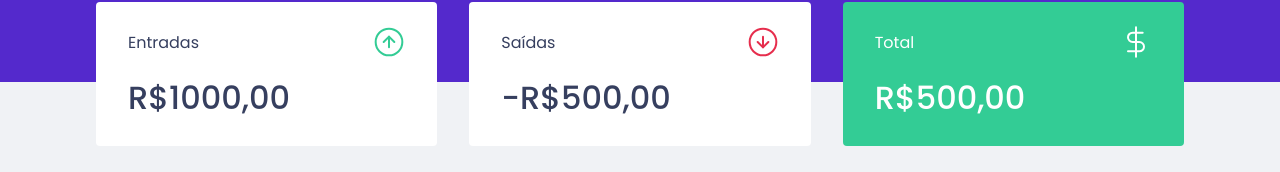
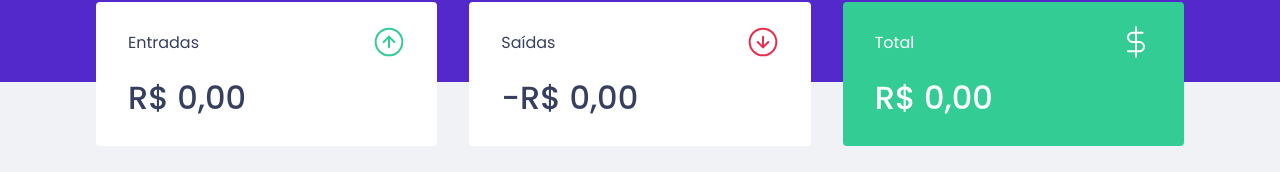
Before and after one commit to Fekleite/dtmoney, a React (Create React App) app: page / in a window 1280 px wide. Shown: the part 158-330 px from the top of the page. Built offline with nearby package versions, Linux system fonts and the light colour scheme; no server answers; what miragejs would draw is missing.

Commit message:
feat: create transactions context

```diff
--- /dev/null
+++ b/src/TransactionsContext.tsx
@@ -0,0 +1,49 @@
+import { createContext, useState, useEffect, ReactNode } from 'react';
+
+import { api } from './services/api';
+
+interface Transaction {
+  id: number;
+  title: string;
+  amount: number;
+  type: string;
+  category: string;
+  createdAt: string;
+}
+
+interface TransactionProviderProps {
+  children: ReactNode;
+}
+
+interface TransactionContextData {
+  transactions: Transaction[];
+  createTransaction: (transactions: TransactionInput) => Promise<void>;
+}
+
+type TransactionInput = Omit<Transaction, 'id' | 'createdAt'>;
+
+export const TransactionsContext = createContext<TransactionContextData>({} as TransactionContextData);
+
+export function TransactionsProvider({children}: TransactionProviderProps) {
+  const [transactions, setTransactions] = useState<Transaction[]>([])
+
+  useEffect(() => {
+    api.get('transactions').then(res => setTransactions(res.data.transactions))
+  }, [])
+
+  async function createTransaction(transactionInput: TransactionInput) {
+    const response = await api.post('/transactions', {
+      ...transactionInput,
+      createdAt: new Date()
+    });
+    const { transaction } = response.data
+
+    setTransactions([...transactions, transaction])
+  }
+
+  return (
+    <TransactionsContext.Provider value={{ transactions, createTransaction }}>
+      {children}
+    </TransactionsContext.Provider>
+  )
+}
--- a/src/components/NewTransactionModal/index.tsx
+++ b/src/components/NewTransactionModal/index.tsx
@@ -1,4 +1,4 @@
-import { FormEvent, useState } from 'react';
+import { FormEvent, useState, useContext } from 'react';
 import Modal from 'react-modal';
 
 import { Container, TransactionTypeContainer, RadioBox } from './styles';
@@ -7,7 +7,7 @@
 import incomeImg from '../../assets/income.svg';
 import outcomeImg from '../../assets/outcome.svg';
 
-import { api } from '../../services/api';
+import { TransactionsContext } from '../../TransactionsContext';
 
 interface NewTransactionModalProps {
   isOpen: boolean;
@@ -17,23 +17,29 @@
 Modal.setAppElement('#root');
 
 export function NewTransactionModal({ isOpen, onRequestClose }: NewTransactionModalProps) {
+  const { createTransaction } = useContext(TransactionsContext)
+
   const [title, setTitle] = useState('');
-  const [value, setValue] = useState(0);
+  const [amount, setAmount] = useState(0);
   const [category, setCategory] = useState('');
   const [type, setType] = useState('deposit');
 
-  function handleCreateNewTransaction(e: FormEvent) {
+  async function handleCreateNewTransaction(e: FormEvent) {
     e.preventDefault();
 
-    const data = {
+    await createTransaction({
       title,
-      value,
+      amount,
       category,
-      type,
-      createdAt: new Date()
-    };
+      type
+    })
 
-    api.post('/transactions', data)
+    setTitle('');
+    setAmount(0);
+    setCategory('');
+    setType('deposit');
+
+    onRequestClose();
   }
 
   return (
@@ -63,8 +69,8 @@
         <input
           type="number"
           placeholder="Valor"
-          value={value}
-          onChange={e => setValue(Number(e.target.value))}
+          value={amount}
+          onChange={e => setAmount(Number(e.target.value))}
         />
 
         <TransactionTypeContainer>
--- a/src/components/Summary/index.tsx
+++ b/src/components/Summary/index.tsx
@@ -1,10 +1,32 @@
+import { useContext } from 'react';
+
 import { Container } from "./styles";
 
 import incomeImg from '../../assets/income.svg';
 import outcomeImg from '../../assets/outcome.svg';
 import totalImg from '../../assets/total.svg';
 
+import { TransactionsContext } from '../../TransactionsContext';
+
 export function Summary() {
+  const { transactions } = useContext(TransactionsContext);
+
+  const summary = transactions.reduce((acc, transaction) => {
+    if (transaction.type === 'deposit') {
+      acc.deposits += transaction.amount
+      acc.total += transaction.amount
+    } else {
+      acc.withdraws += transaction.amount
+      acc.total -= transaction.amount
+    }
+
+    return acc;
+  }, {
+    deposits: 0,
+    withdraws: 0,
+    total: 0,
+  })
+
   return (
    <Container>
      <div>
@@ -13,7 +35,12 @@
           <img src={incomeImg} alt="Entradas"/>
         </header>
 
-       <strong>R$1000,00</strong>
+        <strong>
+          {new Intl.NumberFormat('pt-BR', {
+            style: 'currency',
+            currency: 'BRL'
+          }).format(summary.deposits)}
+        </strong>
      </div>
 
      <div>
@@ -22,7 +49,12 @@
           <img src={outcomeImg} alt="Saídas"/>
         </header>
 
-       <strong>-R$500,00</strong>
+        <strong>-
+          {new Intl.NumberFormat('pt-BR', {
+            style: 'currency',
+            currency: 'BRL'
+          }).format(summary.withdraws)}
+        </strong>
      </div>
 
      <div>
@@ -31,7 +63,12 @@
           <img src={totalImg} alt="Total"/>
         </header>
 
-       <strong>R$500,00</strong>
+        <strong>
+          {new Intl.NumberFormat('pt-BR', {
+            style: 'currency',
+            currency: 'BRL'
+          }).format(summary.total)}
+        </strong>
      </div>
    </Container>
   )
--- a/src/components/TrasactionsTable/index.tsx
+++ b/src/components/TrasactionsTable/index.tsx
@@ -1,24 +1,11 @@
-import { useEffect, useState } from "react";
+import { useContext } from "react";
 
-import { api } from "../../services/api";
+import { TransactionsContext } from "../../TransactionsContext";
 
 import { Container } from "./styles";
 
-interface TransactionState {
-  id: number;
-  title: string;
-  amount: number;
-  type: string;
-  category: string;
-  createdAt: string;
-}
-
 export function TransactionsTable() {
-  const [transactions, setTransactions] = useState<TransactionState[]>([])
-
-  useEffect(() => {
-    api.get('transactions').then(res => setTransactions(res.data.transactions))
-  }, [])
+  const { transactions } = useContext(TransactionsContext);
 
   return (
     <Container>
```
Also changed, not shown: src/App.tsx (+5 -2 lines). Lines whose indentation alone changed are shown as unchanged.
